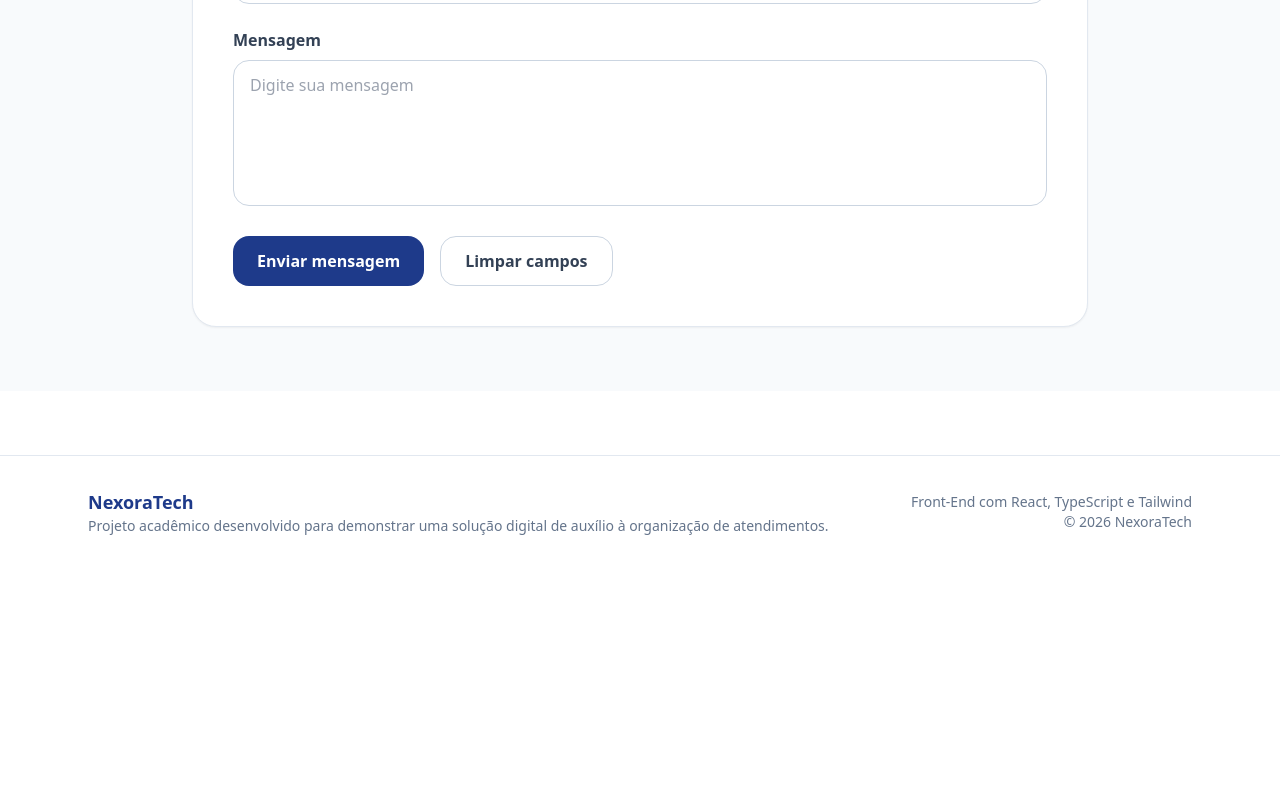
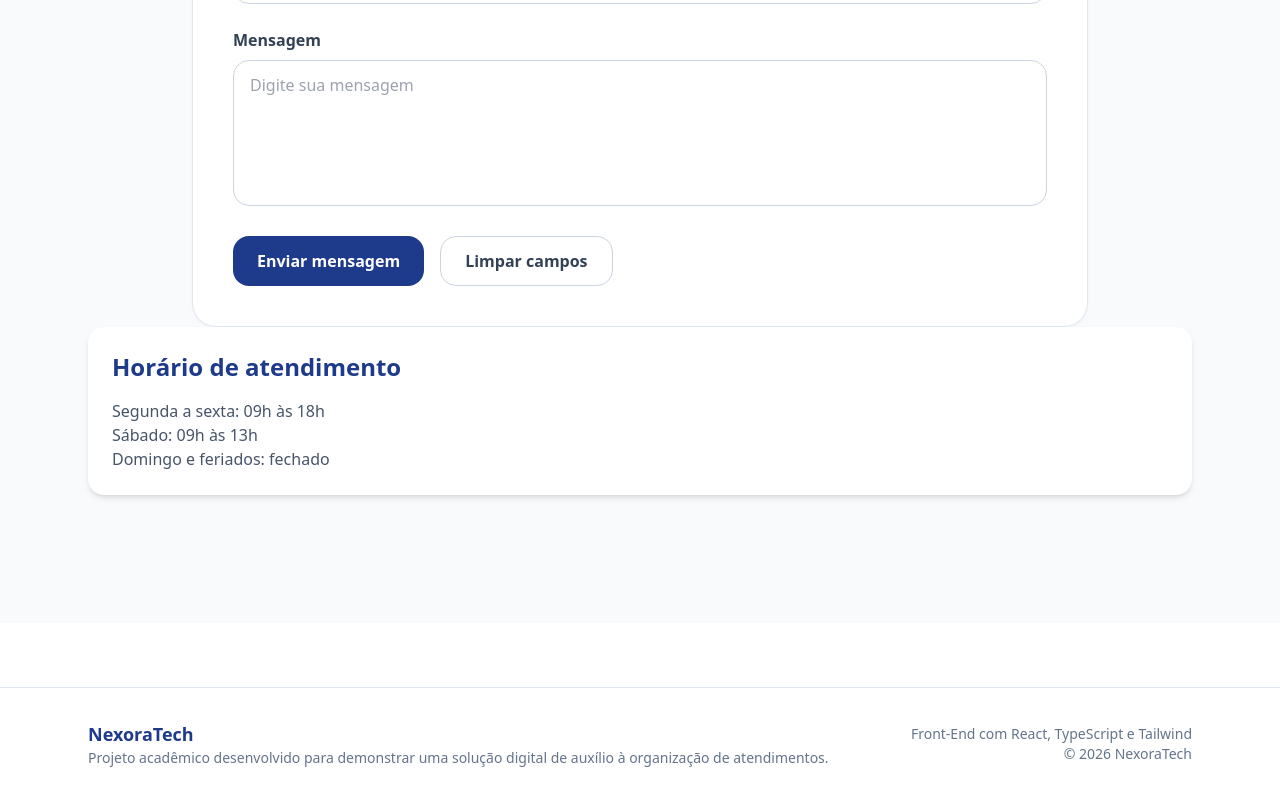
Before and after one commit to renanlima-hub/nexoratech, a React (Vite) app: page /contato in a window 1280 px wide. Shown: the part 615-1415 px from the top of the page. Before the commit the page ends 1183 px from the top, so only its background shows below. Built offline with nearby package versions, Linux system fonts and the light colour scheme.

Commit message:
feat: adiciona horario de atendimento na pagina contato

```diff
--- a/src/pages/Contato.tsx
+++ b/src/pages/Contato.tsx
@@ -159,6 +159,17 @@ export default function Contato() {
           </form>
         </div>
       </section>
+      <section className="max-w-6xl mx-auto px-6 pb-16">
+  <div className="bg-white rounded-2xl shadow-md p-6">
+    <h2 className="text-2xl font-bold text-blue-900 mb-4">
+      Horário de atendimento
+    </h2>
+
+    <p className="text-slate-600">Segunda a sexta: 09h às 18h</p>
+    <p className="text-slate-600">Sábado: 09h às 13h</p>
+    <p className="text-slate-600">Domingo e feriados: fechado</p>
+  </div>
+</section>
     </main>
   );
 }
```
